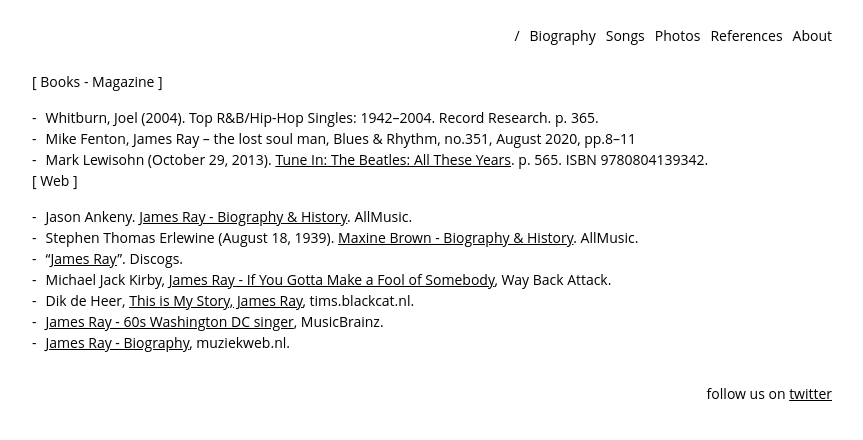
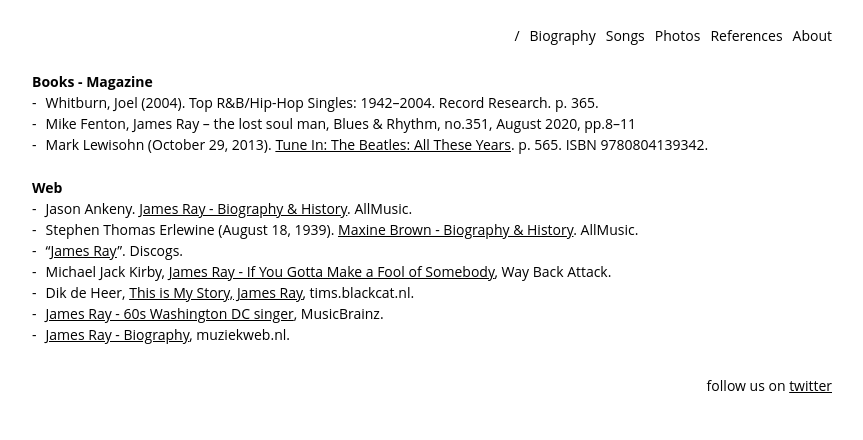
Before and after one commit to jamesraymusic/jamesraymusic.github.io, a Jekyll site: the page built from references.md, in a window 1280 px wide. Shown: the top 440 px of the page, without its empty margins (208-1071 px from the left). Built offline with Jekyll 4.4.1, drawn with Linux system fonts in a browser that asks for light colours.

```diff
--- a/references.md
+++ b/references.md
@@ -4,13 +4,12 @@ title: References
 permalink: /references/
 ---
 
-[ Books - Magazine ]
+# Books - Magazine
 - Whitburn, Joel (2004). Top R&B/Hip-Hop Singles: 1942–2004. Record Research. p. 365.
 - Mike Fenton, James Ray – the lost soul man, Blues & Rhythm, no.351, August 2020, pp.8–11
 - Mark Lewisohn (October 29, 2013). [Tune In: The Beatles: All These Years](https://www.google.fr/books/edition/Tune_In/bI11tpR-L_kC?hl=fr&gbpv=1&dq=james%20ray&pg=PA565&printsec=frontcover). p. 565. ISBN 9780804139342.
 
-
-[ Web ]
+# Web
 - Jason Ankeny. [James Ray - Biography & History](https://www.allmusic.com/artist/james-ray-mn0000807815). AllMusic.
 - Stephen Thomas Erlewine (August 18, 1939). [Maxine Brown - Biography & History](https://www.allmusic.com/artist/maxine-brown-mn0000396154/biography). AllMusic.
 - "[James Ray](https://www.discogs.com/artist/884155)". Discogs.
```
